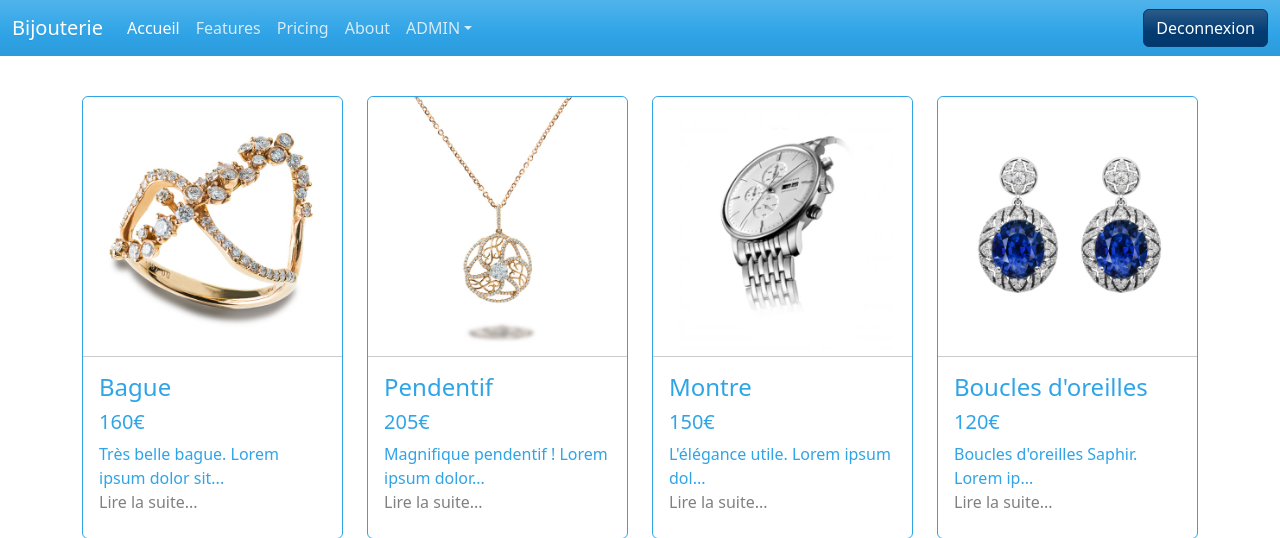
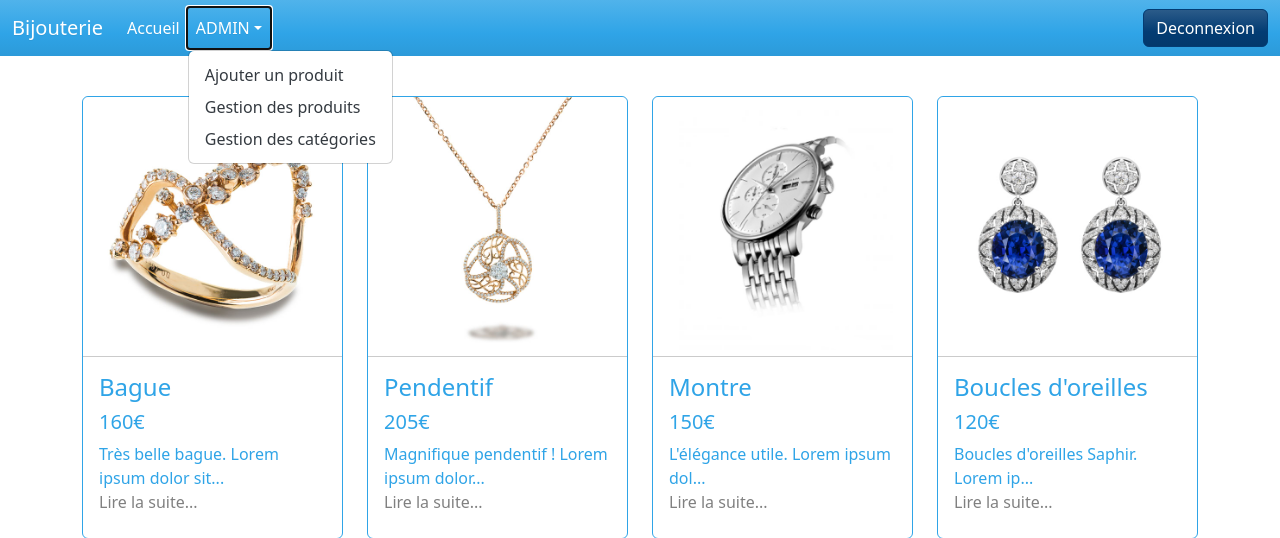
Before and after one commit to flo701/ma_bijouterie, a PHP site: page / in a window 1280 px wide, after a click on "ADMIN". Shown: the top 538 px of the page. Run offline with PHP 8.4, Linux system fonts and the light colour scheme; a user stored in the database is signed in; data comes from the database, SQL or seed files in the repository.

Commit message:
Suppression des liens inutiles de la nav, et autres modifications mineures

```diff
--- a/front/detailProduit.php
+++ b/front/detailProduit.php
@@ -45,7 +45,7 @@ if (!empty($_POST)) {
     <form method="post" action="">
         <input type="hidden" name="id_product" value="<?= $product['id']; ?>">
         <div class="col-4 mx-auto text-center ">
-            <label for="floatingSelect">Selectionner votre note</label>
+            <label for="floatingSelect" class="mt-2 mb-2">Selectionnez votre note :</label>
             <select name="rate" class="bg-light text-dark form-select border-primary mt-1" id="floatingSelect" aria-label="Floating label select example">
                 <option selected>Notes de 1 à 5</option>
                 <option value="1">1</option>
@@ -56,7 +56,7 @@ if (!empty($_POST)) {
             </select>
         </div>
         <div class="col-7 mt-4 mb-3 mx-auto text-center">
-            <label for="floatingTextarea2">Laisser un commentaire</label>
+            <label for="floatingTextarea2" class="mb-2">Laissez un commentaire :</label>
             <textarea name="comment" class="bg-light text-dark form-control border-primary my-1" id="floatingTextarea2" style="height: 100px" placeholder="Votre commentaire"></textarea>
         </div>
         <div class="text-center">
--- a/inc/header.inc.php
+++ b/inc/header.inc.php
@@ -31,26 +31,15 @@
                     <li class="nav-item">
                         <a class="nav-link active" href="<?= BASE; ?>">Accueil</a>
                     </li>
-                    <li class="nav-item">
-                        <a class="nav-link" href="#">Features</a>
-                    </li>
-                    <li class="nav-item">
-                        <a class="nav-link" href="#">Pricing</a>
-                    </li>
-                    <li class="nav-item">
-                        <a class="nav-link" href="#">About</a>
-                    </li>
                     <?php if (admin()) : ?>
                         <li class="nav-item dropdown">
                             <a class="nav-link dropdown-toggle" data-bs-toggle="dropdown" href="#" role="button" aria-haspopup="true" aria-expanded="false">ADMIN</a>
                             <div class="dropdown-menu text-dark">
-                                <a class="dropdown-item text-dark" href="<?= BASE . 'back/formulaireProduit.php'; ?>">Ajouter
+                                <a class="dropdown-item text-dark" href="<?= BASE . 'back/formulaireProduit.php'; ?>">Ajouter un
                                     produit</a>
-                                <a class="dropdown-item text-dark" href="<?= BASE . 'back/gestionProduit.php'; ?>">Gestion
+                                <a class="dropdown-item text-dark" href="<?= BASE . 'back/gestionProduit.php'; ?>">Gestion des
                                     produits</a>
-                                <a class="dropdown-item text-dark" href="<?= BASE . 'back/gestionCategorie.php'; ?>">Gestion Catégories</a>
-                                <div class="dropdown-divider bg-dark"></div>
-                                <a class="dropdown-item text-dark" href="#">Separated link</a>
+                                <a class="dropdown-item text-dark" href="<?= BASE . 'back/gestionCategorie.php'; ?>">Gestion des catégories</a>
                             </div>
                         </li>
                     <?php endif; ?>
```
